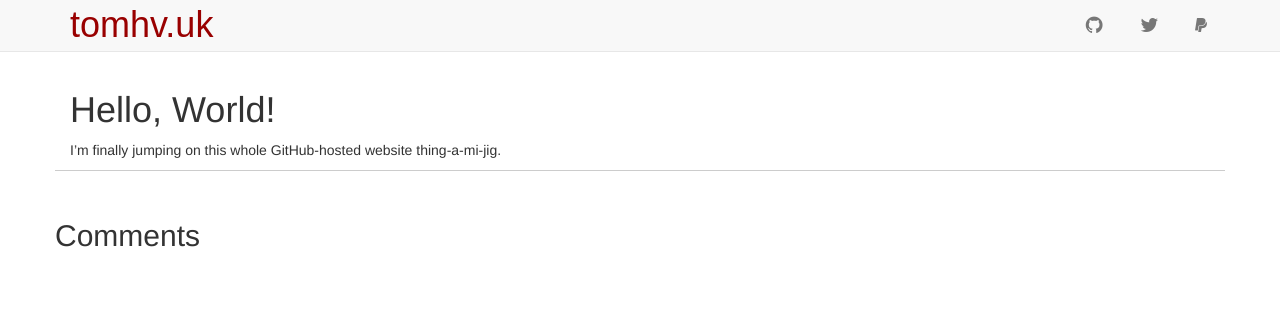
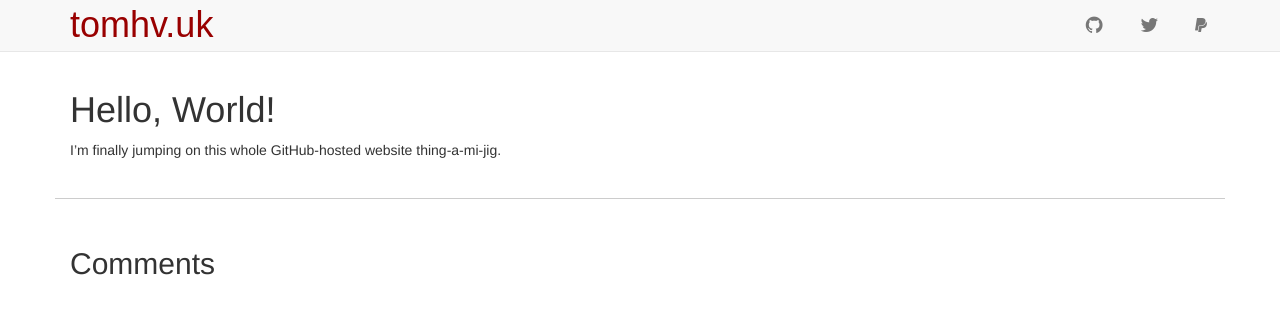
Before and after one commit to tomhv/tomhv.github.io, a Jekyll site: the page built from _posts/2015-10-31-hello-world.md, in a window 1280 px wide. Shown: the top 314 px of the page. Built offline with Jekyll 4.4.1, drawn with Linux system fonts in a browser that asks for light colours; nearby versions of some CDN libraries; some web fonts are replaced; Markdown is read by kramdown in place of the engine named in the settings; comment, search, counter and statistics services are not loaded.

Commit message:
Update tomhv.css

```diff
--- a/css/tomhv.css
+++ b/css/tomhv.css
@@ -23,5 +23,7 @@ body
 .post-comments
 {
     border-top: 1px solid #ccc;
-    padding: 2em 0;
+    margin-top: 2em;
+    padding-top: 2em;
+    padding-bottom: 2em;
 }
```
